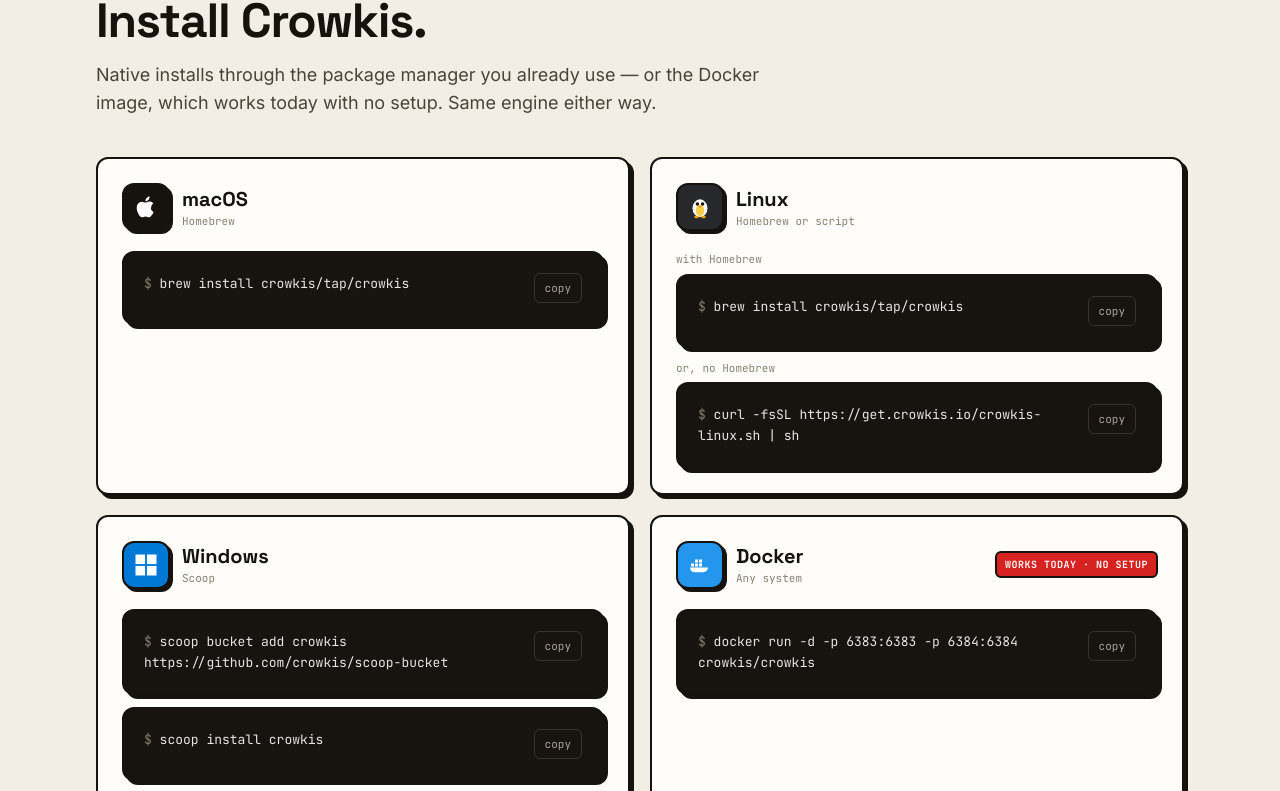
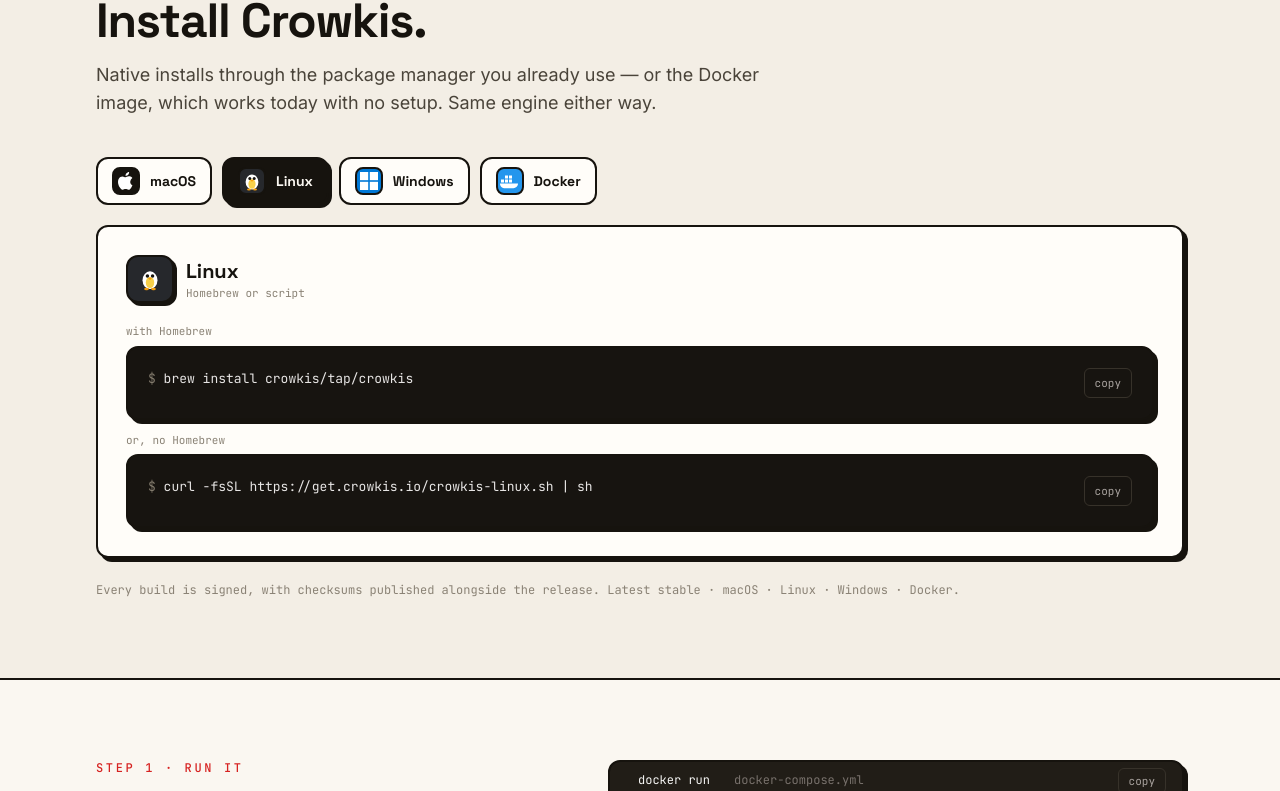
Before and after one commit to itsmohitrohilla/crowkis-ui, a Next.js app: page /docker in a window 1280 px wide. Shown: the part 1984-2775 px from the top of the page. Built offline with nearby package versions, Linux system fonts and the light colour scheme.

Commit message:
Usage: platform-picker installer + equal-height port cards
- Replace the uneven 2x2 install grid with an OS-aware platform picker:
  tab row + one full-width panel, auto-selects the visitor's OS, fades in on switch
- Make the three port cards equal height (h-full)

```diff
--- a/src/app/docker/page.tsx
+++ b/src/app/docker/page.tsx
@@ -5,6 +5,7 @@
 import { CodeTabs, CommandCard, CopyButton } from "@/components/ui/code-tabs";
 import { TiltCard } from "@/components/ui/tilt-card";
 import { WaysSelector, type Way } from "@/components/marketing/ways-selector";
+import { InstallPicker, type Install } from "@/components/marketing/install-picker";
 
 export const metadata: Metadata = {
   title: "Usage — Get Crowkis running",
@@ -242,14 +243,7 @@
   );
 }
 
-const INSTALLS: {
-  os: string;
-  method: string;
-  tint: string;
-  mark: React.ReactNode;
-  steps: { cmd: string; note?: string }[];
-  hint?: string;
-}[] = [
+const INSTALLS: Install[] = [
   {
     os: "macOS",
     method: "Homebrew",
@@ -343,9 +337,9 @@
       {/* ports */}
       <section className="section py-12 md:py-16">
         <p className="eyebrow">Three ports, three surfaces</p>
-        <div className="mt-5 grid gap-4 md:grid-cols-3">
+        <div className="mt-5 grid items-stretch gap-4 md:grid-cols-3">
           {PORTS.map(([port, proto, desc, color]) => (
-            <TiltCard key={port} className="p-5" max={6}>
+            <TiltCard key={port} className="h-full p-5" max={6}>
               <div className="flex items-center gap-2">
                 <span className="h-3 w-3 rounded-sm" style={{ background: color }} aria-hidden />
                 <p className="font-mono text-2xl font-bold">
@@ -389,40 +383,8 @@
               </p>
             </div>
           </Reveal>
-          <div className="mt-10 grid gap-5 md:grid-cols-2">
-            {INSTALLS.map((d) => (
-              <div key={d.os} className="card-block flex flex-col p-6">
-                <div className="flex items-center justify-between gap-3">
-                  <div className="flex items-center gap-3">
-                    <span
-                      className="flex h-12 w-12 shrink-0 items-center justify-center rounded-xl border-2 border-ink shadow-block-sm"
-                      style={{ background: d.tint }}
-                    >
-                      {d.mark}
-                    </span>
-                    <div>
-                      <h3 className="font-display text-xl font-bold">{d.os}</h3>
-                      <p className="font-mono text-[11px] text-ink-faint">{d.method}</p>
-                    </div>
-                  </div>
-                  {d.hint ? (
-                    <span className="rounded-md border-2 border-ink bg-crow px-2 py-1 font-mono text-[10px] font-bold uppercase tracking-wider text-stone-50">
-                      {d.hint}
-                    </span>
-                  ) : null}
-                </div>
-                <div className="mt-5">
-                  {d.steps.map((s, i) => (
-                    <div key={i} className={i > 0 ? "mt-3" : ""}>
-                      {s.note ? (
-                        <p className="mb-1.5 font-mono text-[11px] text-ink-faint">{s.note}</p>
-                      ) : null}
-                      <CommandCard command={s.cmd} />
-                    </div>
-                  ))}
-                </div>
-              </div>
-            ))}
+          <div className="mt-10">
+            <InstallPicker installs={INSTALLS} />
           </div>
           <p className="mt-6 font-mono text-xs text-ink-faint">
             Every build is signed, with checksums published alongside the release. Latest stable ·
--- a/src/app/globals.css
+++ b/src/app/globals.css
@@ -212,6 +212,12 @@
 html:not(.crow-rage) :is(header, main, footer, .rage-banner) {
   transition: filter 0.6s ease;
 }
+
+@keyframes install-fade {
+  from { opacity: 0; transform: translateY(7px); }
+  to { opacity: 1; transform: none; }
+}
+.install-fade { animation: install-fade 0.28s ease-out; }
 
 @keyframes rage-shake {
   0%, 100% { transform: translate(0, 0); }
--- /dev/null
+++ b/src/components/marketing/install-picker.tsx
@@ -0,0 +1,101 @@
+"use client";
+
+import { ReactNode, useEffect, useState } from "react";
+import { CommandCard } from "@/components/ui/code-tabs";
+
+export type Install = {
+  os: string;
+  method: string;
+  tint: string;
+  mark: ReactNode;
+  steps: { cmd: string; note?: string }[];
+  hint?: string;
+};
+
+/**
+ * Pick-your-platform installer. A tab row up top, one full-width panel below —
+ * so cards never end up half-empty and commands always have room. The visitor's
+ * OS is auto-selected on load, and the panel fades in when the tab changes.
+ */
+export function InstallPicker({ installs }: { installs: Install[] }) {
+  const [sel, setSel] = useState(0);
+
+  useEffect(() => {
+    const ua = navigator.userAgent.toLowerCase();
+    const guess = installs.findIndex(
+      (d) =>
+        (d.os === "macOS" && /mac/.test(ua)) ||
+        (d.os === "Windows" && /win/.test(ua)) ||
+        (d.os === "Linux" && /linux/.test(ua) && !/android/.test(ua)),
+    );
+    if (guess >= 0) setSel(guess);
+  }, [installs]);
+
+  const cur = installs[sel];
+
+  return (
+    <div>
+      {/* platform tabs */}
+      <div className="flex flex-wrap gap-2.5">
+        {installs.map((d, i) => {
+          const active = i === sel;
+          return (
+            <button
+              key={d.os}
+              type="button"
+              onClick={() => setSel(i)}
+              aria-pressed={active}
+              className={`flex items-center gap-2.5 rounded-xl border-2 border-ink px-3.5 py-2 font-display text-sm font-bold transition ${
+                active
+                  ? "bg-ink text-paper shadow-block-sm"
+                  : "bg-paper-card text-ink hover:-translate-y-0.5"
+              }`}
+            >
+              <span
+                className="flex h-7 w-7 items-center justify-center overflow-hidden rounded-lg border-2 border-ink"
+                style={{ background: d.tint }}
+              >
+                {d.mark}
+              </span>
+              {d.os}
+            </button>
+          );
+        })}
+      </div>
+
+      {/* selected panel — keyed so it re-mounts and replays the fade */}
+      <div key={sel} className="card-block install-fade mt-5 p-6 sm:p-7">
+        <div className="flex items-center justify-between gap-3">
+          <div className="flex items-center gap-3">
+            <span
+              className="flex h-12 w-12 shrink-0 items-center justify-center overflow-hidden rounded-xl border-2 border-ink shadow-block-sm"
+              style={{ background: cur.tint }}
+            >
+              {cur.mark}
+            </span>
+            <div>
+              <h3 className="font-display text-xl font-bold">{cur.os}</h3>
+              <p className="font-mono text-[11px] text-ink-faint">{cur.method}</p>
+            </div>
+          </div>
+          {cur.hint ? (
+            <span className="rounded-md border-2 border-ink bg-crow px-2 py-1 font-mono text-[10px] font-bold uppercase tracking-wider text-stone-50">
+              {cur.hint}
+            </span>
+          ) : null}
+        </div>
+
+        <div className="mt-5 space-y-3">
+          {cur.steps.map((s, i) => (
+            <div key={i}>
+              {s.note ? (
+                <p className="mb-1.5 font-mono text-[11px] text-ink-faint">{s.note}</p>
+              ) : null}
+              <CommandCard command={s.cmd} />
+            </div>
+          ))}
+        </div>
+      </div>
+    </div>
+  );
+}
```
